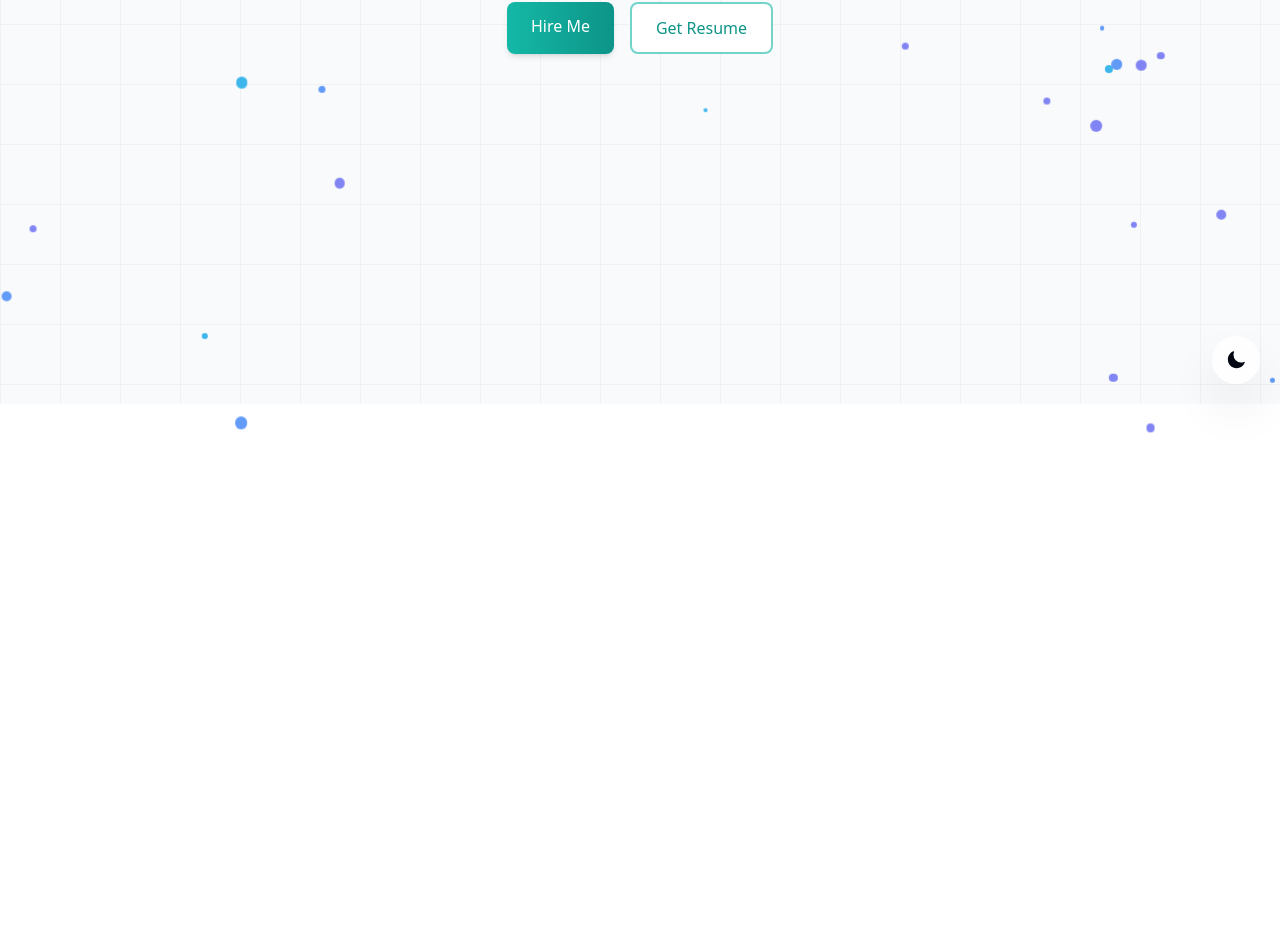
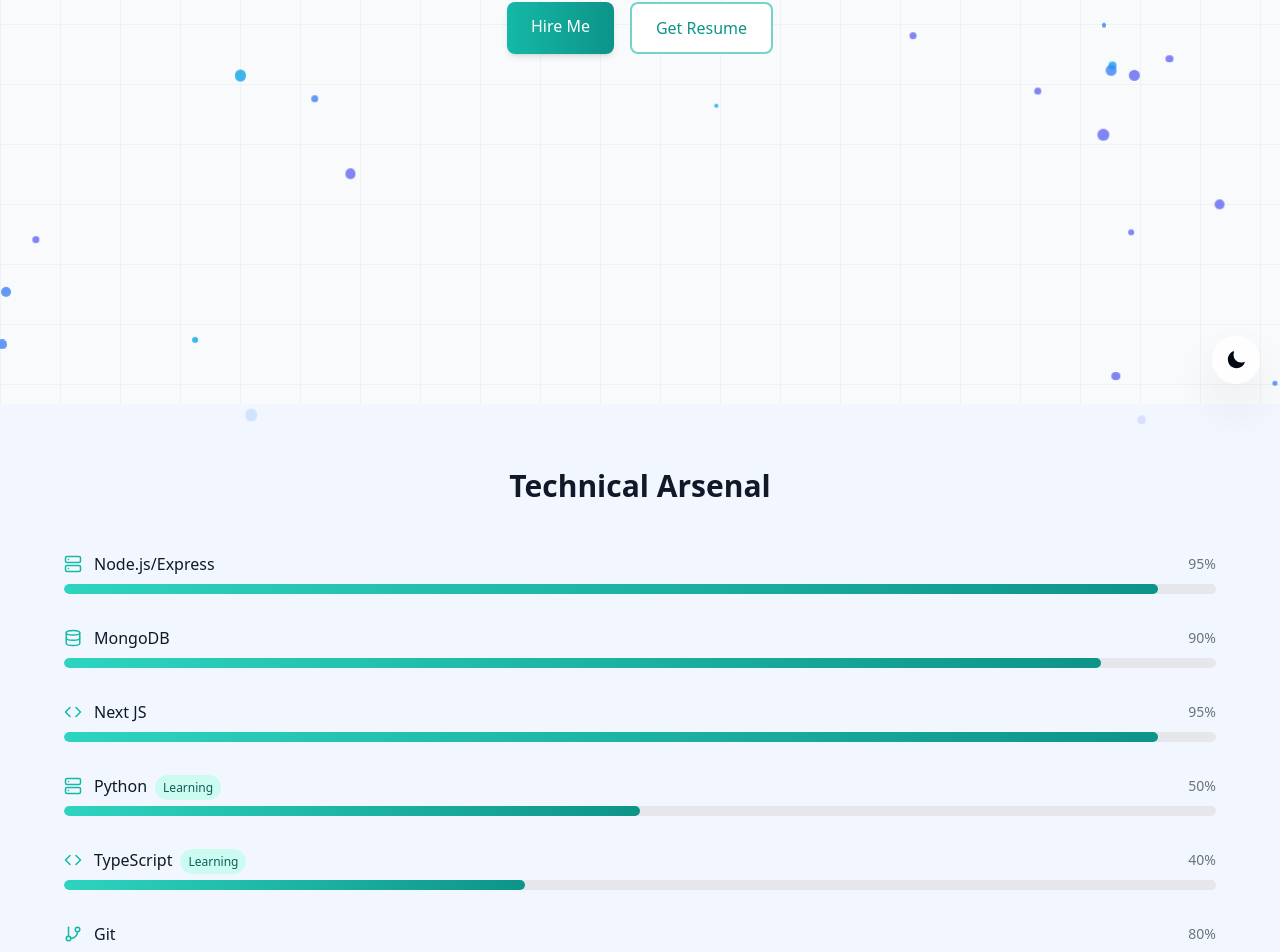
Before and after one commit to minhaj-ap/portfolio, a Next.js app: page / in a window 1280 px wide. Shown: the part 396-1348 px from the top of the page. Before the commit the page ends 800 px from the top, so only its background shows below. Built offline with nearby package versions, Linux system fonts and the light colour scheme.

Commit message:
feat: add SkillsSection component and integrate with Home page

```diff
--- a/package.json
+++ b/package.json
@@ -14,6 +14,7 @@
     "next": "15.3.2",
     "react": "^19.0.0",
     "react-dom": "^19.0.0",
+    "react-icons": "^5.5.0",
     "react-toastify": "^11.0.5"
   },
   "devDependencies": {
--- a/src/app/page.tsx
+++ b/src/app/page.tsx
@@ -1,5 +1,13 @@
+"use client";
+import React from "react";
 import Hero from "./sections/hero";
+import SkillsSection from "./sections/skills";
 
 export default function Home() {
-  return <Hero />;
+  return (
+    <React.Fragment>
+      <Hero />
+      <SkillsSection />
+    </React.Fragment>
+  );
 }
--- /dev/null
+++ b/src/app/sections/skills.tsx
@@ -0,0 +1,220 @@
+import { motion, AnimatePresence } from "framer-motion";
+import { useRef } from "react";
+import { useInView } from "framer-motion";
+import {
+  FiServer,
+  FiDatabase,
+  FiCode,
+  FiGitBranch,
+  FiTerminal,
+  FiCpu,
+} from "react-icons/fi";
+import { useState, useEffect } from "react";
+
+const skills = [
+  {
+    name: "Node.js/Express",
+    level: 95,
+    icon: <FiServer className="text-teal-500" />,
+    category: "Backend",
+  },
+  {
+    name: "MongoDB",
+    level: 90,
+    icon: <FiDatabase className="text-teal-500" />,
+    category: "Database",
+  },
+  {
+    name: "Next JS",
+    level: 95,
+    icon: <FiCode className="text-teal-500" />,
+    category: "Frontend",
+  },
+  {
+    name: "Python",
+    level: 50,
+    icon: <FiServer className="text-teal-500" />,
+    category: "Learning",
+    isLearning: true,
+  },
+  {
+    name: "TypeScript",
+    level: 40,
+    icon: <FiCode className="text-teal-500" />,
+    category: "Learning",
+    isLearning: true,
+  },
+  {
+    name: "Git",
+    level: 80,
+    icon: <FiGitBranch className="text-teal-500" />,
+    category: "Tools",
+  },
+];
+
+const terminalMessages = [
+  "Starting evaluation...",
+  "Reviewing work...",
+  "Measuring skills...",
+  "Done!",
+];
+
+
+export default function SkillsSection() {
+  const ref = useRef(null);
+  const isInView = useInView(ref, { once: true });
+  const [isLoading, setIsLoading] = useState(false);
+  const [currentMessage, setCurrentMessage] = useState(0);
+  console.log(isInView);
+  useEffect(() => {
+    if (isInView) {
+      setIsLoading(true);
+    }
+  }, [isInView]);
+
+  useEffect(() => {
+    if (isLoading) {
+      const timer = setInterval(() => {
+        setCurrentMessage((prev) => {
+          if (prev >= terminalMessages.length - 1) {
+            clearInterval(timer);
+            setTimeout(() => setIsLoading(false), 800);
+            return prev;
+          }
+          return prev + 1;
+        });
+      }, 500);
+
+      return () => clearInterval(timer);
+    }
+  }, [isLoading]);
+  return (
+    <section className="py-16 px-6 overflow-hidden bg-blue-50/80 dark:bg-gray-800/90 mx-auto relative min-h-[500px]">
+      <motion.h2
+        initial={{ opacity: 0, y: 20 }}
+        whileInView={{ opacity: 1, y: 0 }}
+        viewport={{ once: true }}
+        transition={{ duration: 0.5 }}
+        className="text-3xl font-bold text-center text-gray-900 dark:text-white mb-12"
+        ref={ref}
+      >
+        Technical Arsenal
+      </motion.h2>
+
+      <AnimatePresence>
+        {isLoading ? (
+          <motion.div
+            key="loading"
+            initial={{ opacity: 0 }}
+            animate={{ opacity: 1 }}
+            exit={{ opacity: 0 }}
+            className="bg-gray-900 dark:bg-gray-950 p-6 rounded-lg max-w-2xl mx-auto font-mono"
+          >
+            <div className="flex items-center gap-2 mb-4">
+              <FiTerminal className="text-green-400" />
+              <div className="flex gap-2">
+                <div className="w-3 h-3 rounded-full bg-red-500"></div>
+                <div className="w-3 h-3 rounded-full bg-yellow-500"></div>
+                <div className="w-3 h-3 rounded-full bg-green-500"></div>
+              </div>
+              <span className="text-gray-400 ml-2">skills-assessment</span>
+            </div>
+
+            <div className="space-y-2">
+              {terminalMessages.slice(0, currentMessage + 1).map((msg, i) => (
+                <motion.div
+                  key={i}
+                  initial={{ opacity: 0 }}
+                  animate={{ opacity: 1 }}
+                  transition={{ duration: 0.1 }}
+                  className="flex items-start"
+                >
+                  <span className="text-green-400 mr-2">$</span>
+                  <span
+                    className={`${
+                      i === currentMessage ? "text-white" : "text-gray-400"
+                    }`}
+                  >
+                    {msg}
+                    {i === currentMessage && (
+                      <motion.span
+                        animate={{ opacity: [0, 1, 0] }}
+                        transition={{ repeat: Infinity, duration: 0.8 }}
+                        className="ml-1"
+                      >
+                        █
+                      </motion.span>
+                    )}
+                  </span>
+                </motion.div>
+              ))}
+            </div>
+
+            {currentMessage >= terminalMessages.length - 1 && (
+              <motion.div
+                initial={{ opacity: 0 }}
+                animate={{ opacity: 1 }}
+                transition={{ delay: 0.4 }}
+                className="mt-6 flex items-center justify-center gap-2 text-teal-400"
+              >
+                <FiCpu className="animate-pulse" />
+                <span>Finalizing results...</span>
+              </motion.div>
+            )}
+          </motion.div>
+        ) : (
+          <motion.div
+            key="content"
+            initial={{ opacity: 0 }}
+            animate={{ opacity: 1 }}
+            transition={{ duration: 0.5 }}
+            className="space-y-8 max-w-6xl mx-auto"
+          >
+            {skills.map((skill) => (
+              <motion.div
+                key={skill.name}
+                initial={{ opacity: 0, x: -20 }}
+                whileInView={{ opacity: 1, x: 0 }}
+                viewport={{ once: true }}
+                transition={{
+                  duration: 0.5,
+                  delay: 0.1 * skills.indexOf(skill),
+                }}
+                className="group"
+              >
+                <div className="flex items-center justify-between mb-2">
+                  <div className="flex items-center gap-3">
+                    <span className="text-lg">{skill.icon}</span>
+                    <span className="font-medium text-gray-900 dark:text-white">
+                      {skill.name}
+                      {skill.isLearning && (
+                        <span className="ml-2 text-xs bg-teal-100 dark:bg-teal-900 text-teal-800 dark:text-teal-200 px-2 py-1 rounded-full">
+                          Learning
+                        </span>
+                      )}
+                    </span>
+                  </div>
+                  <span className="text-sm text-gray-500 dark:text-gray-400">
+                    {skill.level}%
+                  </span>
+                </div>
+                <div className="h-2.5 bg-gray-200 dark:bg-gray-700 rounded-full overflow-hidden">
+                  <motion.div
+                    initial={{ width: 0 }}
+                    whileInView={{ width: `${skill.level}%` }}
+                    viewport={{ once: true }}
+                    transition={{
+                      duration: 1,
+                      delay: 0.2 * skills.indexOf(skill),
+                    }}
+                    className="h-full bg-gradient-to-r from-teal-400 to-teal-600 rounded-full"
+                  />
+                </div>
+              </motion.div>
+            ))}
+          </motion.div>
+        )}
+      </AnimatePresence>
+    </section>
+  );
+}
```
Also changed, not shown: 1 other file (tests, documents, lock files or other folders).
